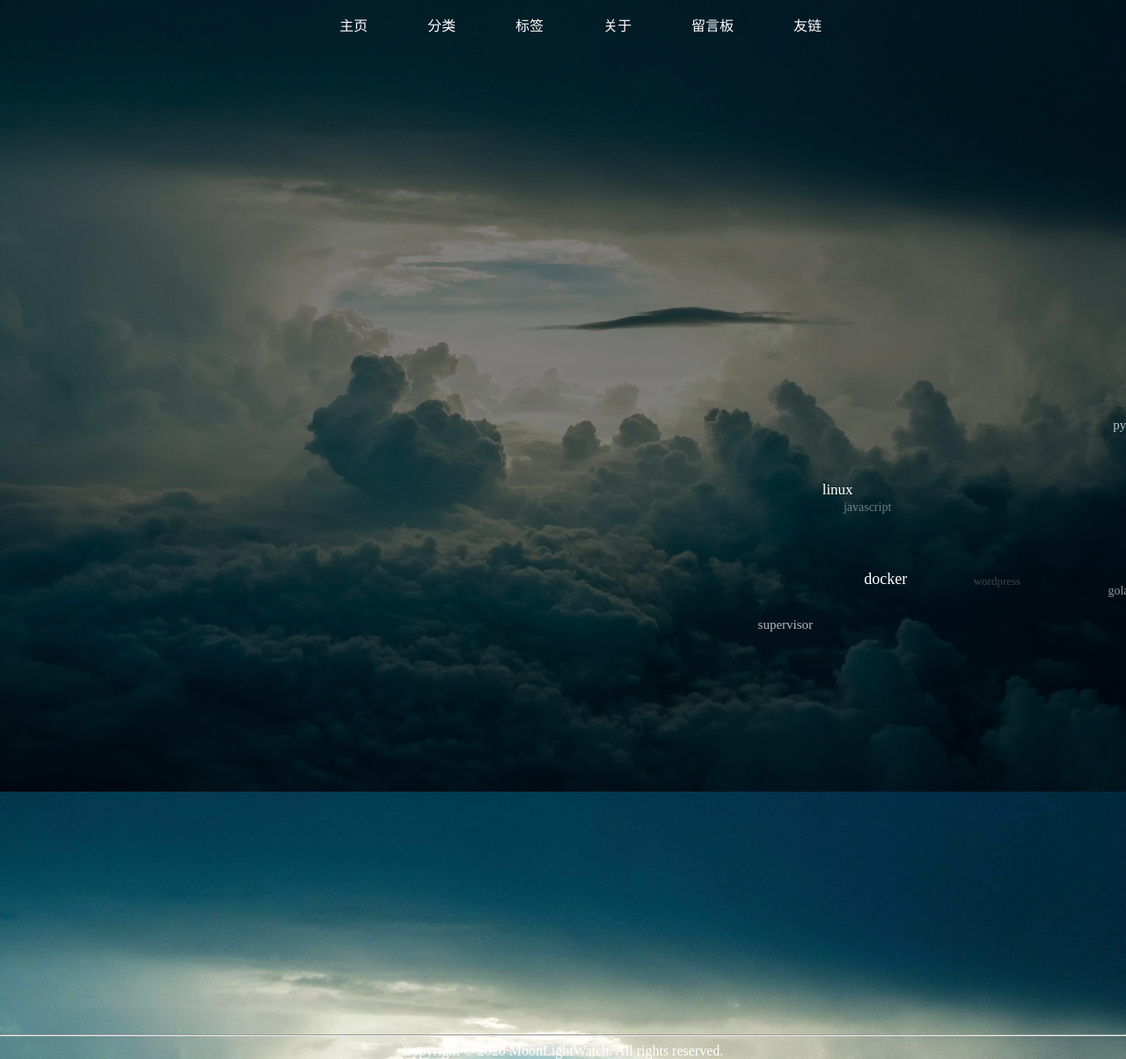
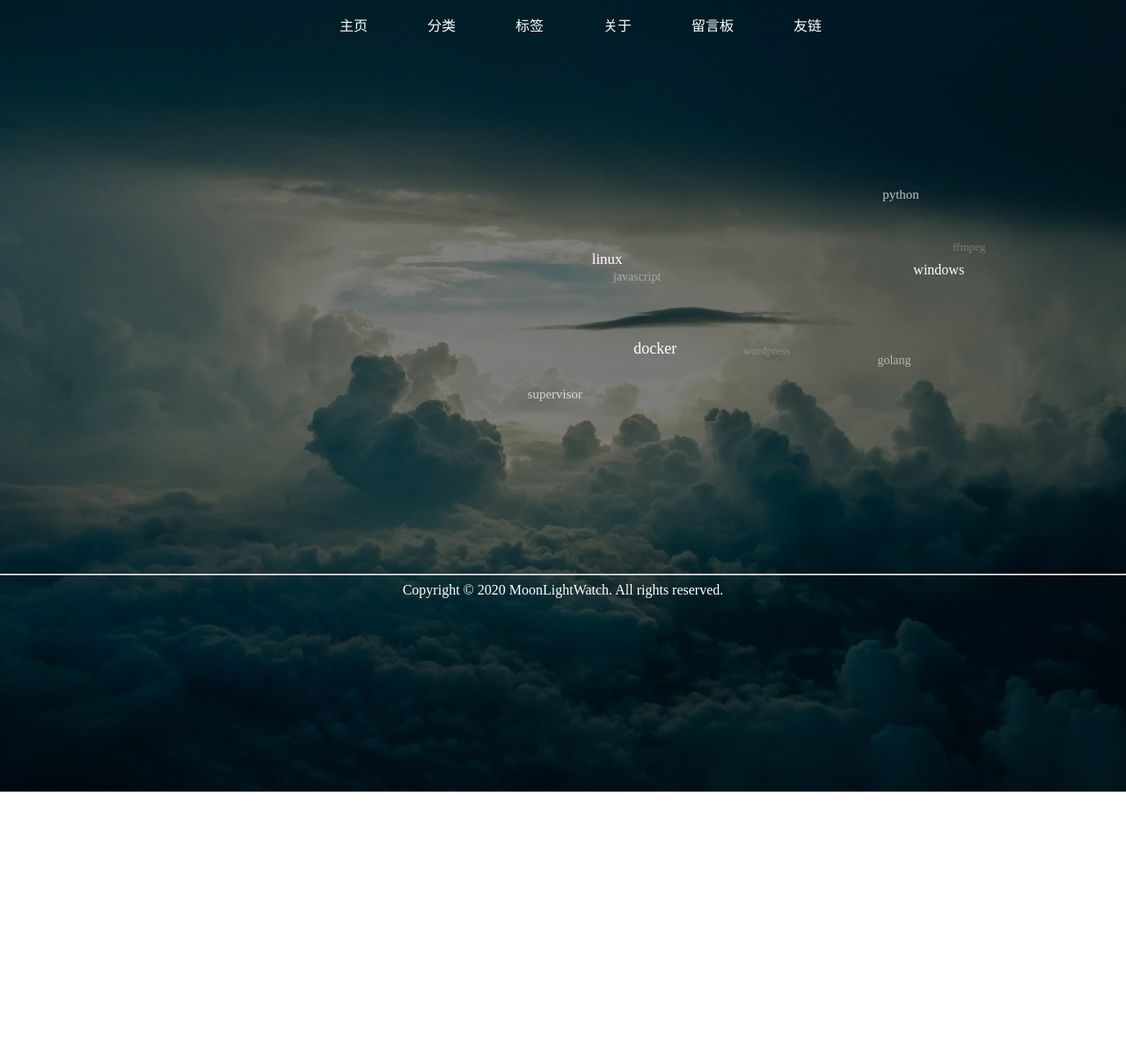
Before and after one commit to moonlightwatch/moonlightwatch.github.io, a Jekyll site: the page built from tags.html, in a window 1280 px wide. Shown: the whole page at 88% size. Built offline with Jekyll 4.4.1, drawn with Linux system fonts in a browser that asks for light colours; after the commit the page ends 900 px from its top, so only the background shows below that.

Commit message:
缩小tags视图范围

```diff
--- a/tags.html
+++ b/tags.html
@@ -2,7 +2,7 @@
 layout: page
 ---
 
-<div id="tags" style="width: 1024px; height: 1024px;">
+<div id="tags" style="width: 500px; height: 500px;">
     {% for tag in site.tags %}
     <p style="display: inline;position: relative;">{{ tag[0] }}</p>
     {% endfor %}
```
